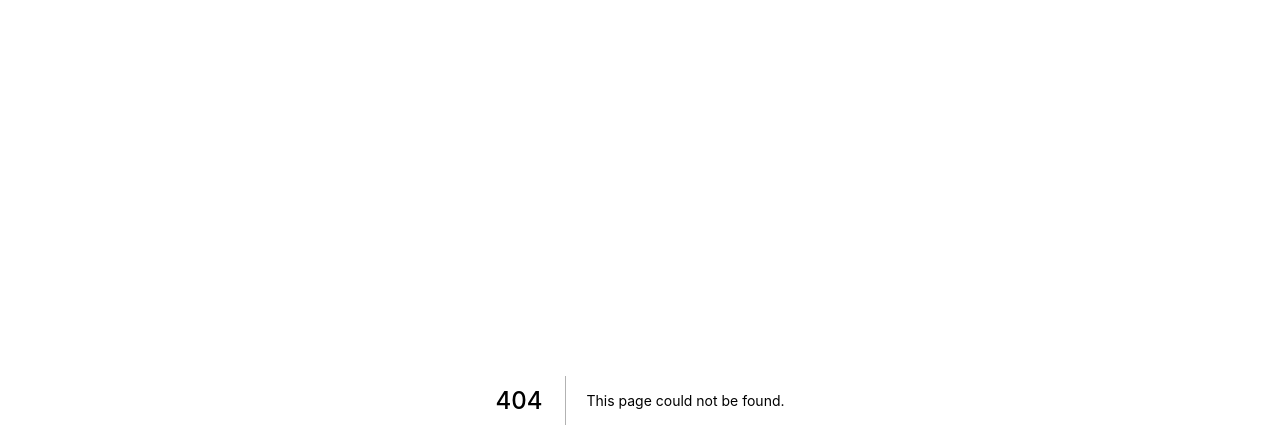
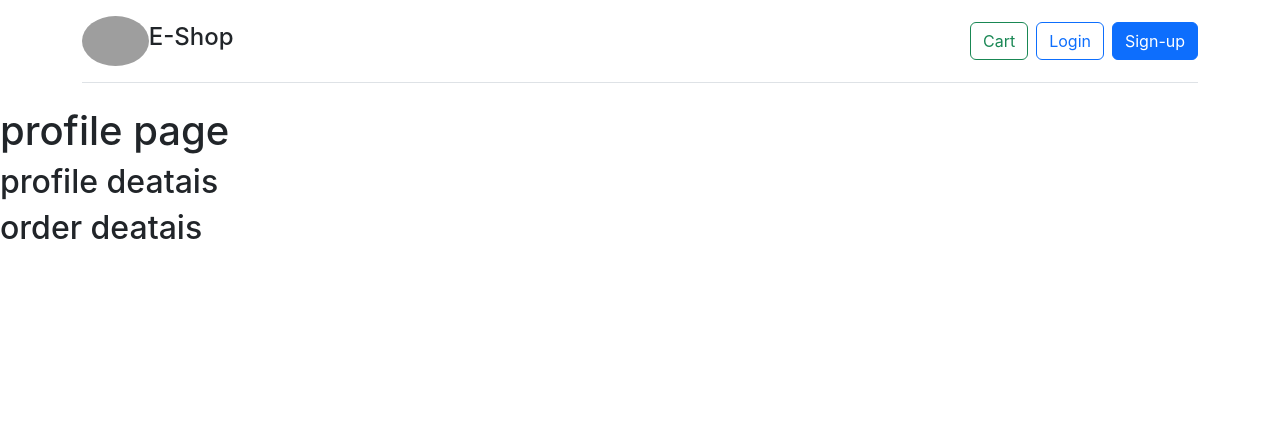
Before and after one commit to 808vita/nextjs-ecom, a Next.js app: page /profile in a window 1280 px wide. Before the commit this address had no page. Shown: the top 448 px of the page. Built offline with nearby package versions, Linux system fonts and the light colour scheme; grey boxes are pictures that could not be loaded.

Commit message:
page starters

```diff
--- a/pages/_app.js
+++ b/pages/_app.js
@@ -2,13 +2,14 @@ import 'bootstrap/dist/css/bootstrap.css';
 import '../styles/globals.css'
 
 import { useEffect } from 'react';
+import Header from '../components/Header';
 
 function MyApp({ Component, pageProps }) {
   useEffect(() => {
     import('bootstrap/dist/js/bootstrap');
   }, []);
 
-  return <Component {...pageProps} />
+  return <><Header/> <Component {...pageProps} /></>
 }
 
 export default MyApp
--- a/pages/index.js
+++ b/pages/index.js
@@ -7,7 +7,7 @@ import ProductCard from '../components/ProductCard'
 export default function Home() {
   return (
     <div>
-     <Header/>
+
      <ProductCard/>
      <ProductCard/>
     </div>
--- /dev/null
+++ b/pages/profile.js
@@ -0,0 +1,9 @@
+export default function Home() {
+    return (
+      <div>
+     <h1>profile page</h1>
+     <h2>profile deatais</h2>
+     <h2>order deatais</h2>
+      </div>
+    )
+  }
```
Also changed, not shown: components/Layout.js (added, +9 -0 lines), pages/cart.js (added, +7 -0 lines), pages/checkout.js (added, +7 -0 lines).
